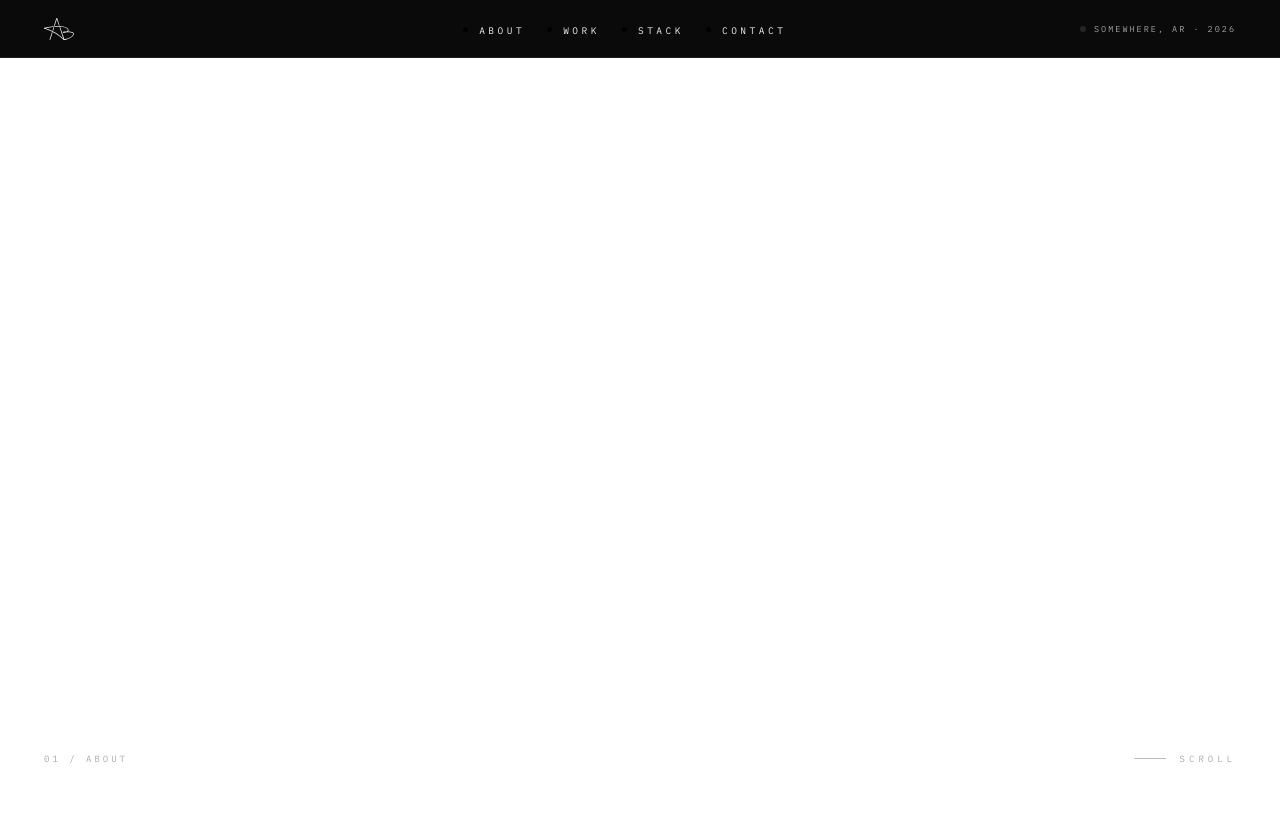
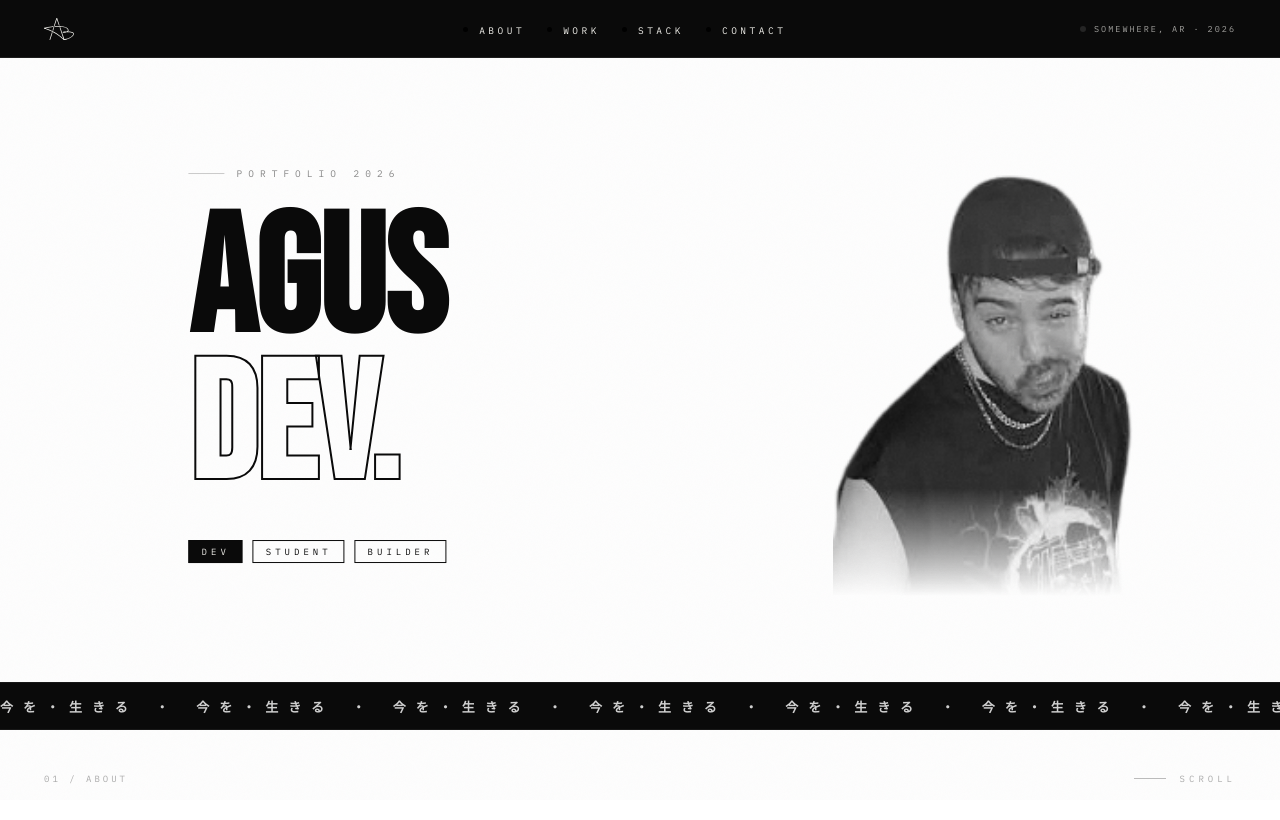
Before and after one commit to 0xlibless/Porfolio, a React (Vite) app: page /#/ in a window 1280 px wide. Shown: the top 820 px of the page. Built offline with nearby package versions, Linux system fonts and the light colour scheme.

Commit message:
Fix: transition aboutme

```diff
--- a/src/assets/Home.css
+++ b/src/assets/Home.css
@@ -13,16 +13,13 @@
 #logomask {
     background-color: #0a0a0a00;
     mask-image: url("/favicon.svg");
-    mask-position: center 70000vh;
     mask-repeat: no-repeat;
     mask-size: clamp(1800vh, 3500%, 0vh);
 }
 
 .hero {
-    position: relative;
     min-height: 100vh;
     min-height: 100svh;
-    overflow: hidden;
     background: #eeede8;
     padding-top: 58px;
 }
@@ -193,7 +190,7 @@
 
 .hero-index {
     position: fixed;
-    bottom: 36px;
+    bottom: 16px;
     left: 44px;
     z-index: 10;
     font-family: 'IBM Plex Mono', monospace;
@@ -205,7 +202,7 @@
 
 .hero-scroll {
     position: fixed;
-    bottom: 36px;
+    bottom: 16px;
     right: 44px;
     z-index: 10;
     font-family: 'IBM Plex Mono', monospace;
--- a/src/pages/Home.jsx
+++ b/src/pages/Home.jsx
@@ -153,13 +153,30 @@ export default function Home() {
           end: "+=300%",
           scrub: 1,
           pin: true,
-
         },
       });
 
-      scrollt.to("#logomask",
-        { maskSize: "15%", maskPosition: "center center", ease: "power2.inOut", backgroundColor: "#0a0a0a", duration: 1 }
-      );
+      scrollt.fromTo("#logomask",
+        {
+          maskSize: "clamp(10000vh, 3500%, 0vh)",
+          WebkitMaskSize: "clamp(10000vh, 3500%, 0vh)",
+          maskPosition: "50% 39%",
+          WebkitMaskPosition: "50% 39%"
+        },
+        {
+          maskSize: "clamp(2vh, 25%, 20vh)",
+          WebkitMaskSize: "clamp(2vh, 25%, 20vh)",
+          maskPosition: "50% 39%",
+          WebkitMaskPosition: "50% 39%",
+          ease: "power2.out",
+          backgroundColor: "#0a0a0a",
+          delay: 0.3,
+        }
+      )
+      .to("#logomask", {
+        maskPosition: "50% 20%",
+        duration: .1,
+      });
   }, { scope: mainRef });
 
   return (
@@ -172,7 +189,16 @@ export default function Home() {
         Scroll
       </div>
 
-      <div id="logomask" className="hero">
+      <div
+        id="logomask"
+        className="hero"
+        style={{
+          WebkitMaskImage: 'url("/favicon.svg")',
+          maskImage: 'url("/favicon.svg")',
+          WebkitMaskRepeat: 'no-repeat',
+          maskRepeat: 'no-repeat'
+        }}
+      >
         <section id="about" >
           <div className="grain" />
           <div className="tape-band">
```
